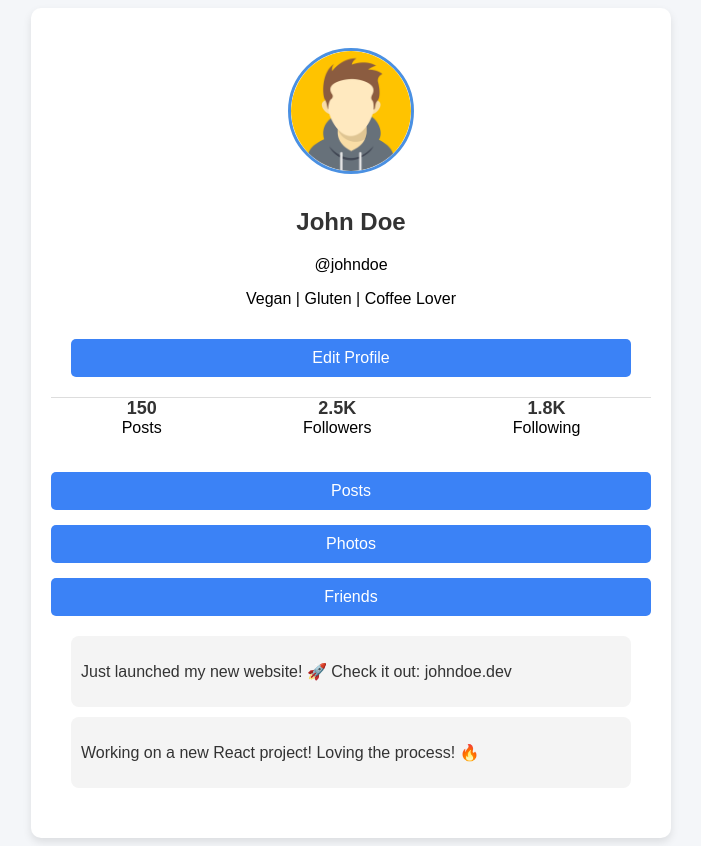
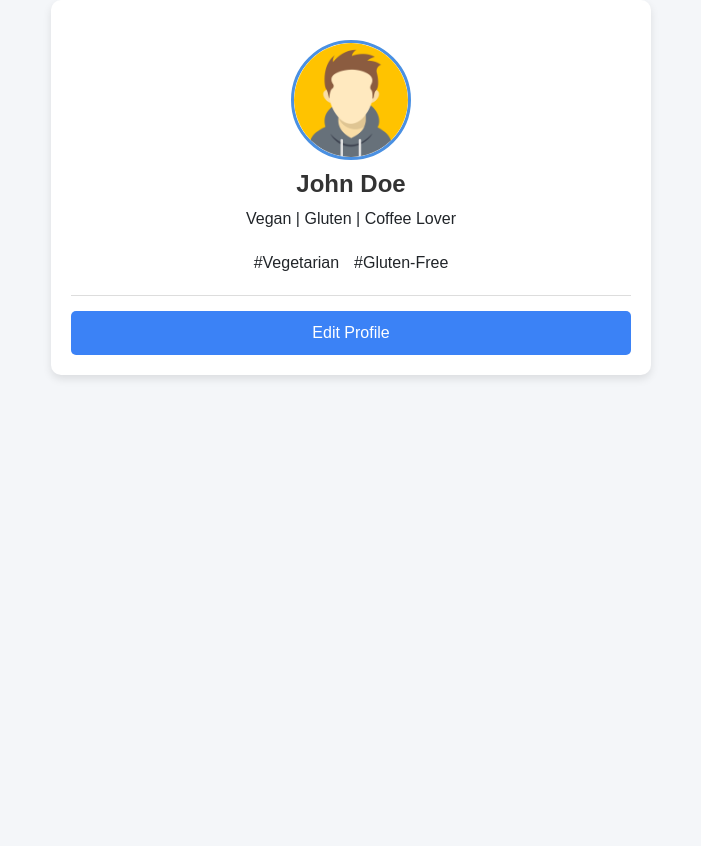
Before and after one commit to hod25/Internet-Project-Front, a React (Vite) app: page /profile in a window 1280 px wide. Shown: the whole page, without its empty margins (289-990 px from the left). After the commit the page ends 800 px from the top, so only its background shows below. Built offline with nearby package versions, Linux system fonts and the light colour scheme; no server answers.

Commit message:
google auth

```diff
--- a/src/main.tsx
+++ b/src/main.tsx
@@ -1,17 +1,15 @@
-import React from "react";
-import ReactDOM from "react-dom/client";
-import App from "./App";
-import { AuthProvider } from "./context/AuthContext";
-import { GoogleOAuthProvider } from "@react-oauth/google";
+import { StrictMode } from 'react'
+import { createRoot } from 'react-dom/client'
+import 'bootstrap/dist/css/bootstrap.css'
+import App from './App'
+import { GoogleOAuthProvider } from '@react-oauth/google'
 
-const GOOGLE_CLIENT_ID = import.meta.env.VITE_GOOGLE_CLIENT_ID;
+const clientId = "687802932885-nk0egqje6ob9qp376qih5n0rf8g7pk1f.apps.googleusercontent.com"
 
-ReactDOM.createRoot(document.getElementById("root")!).render(
-    <React.StrictMode>
-        <GoogleOAuthProvider clientId={GOOGLE_CLIENT_ID}>
-            <AuthProvider>
-                <App />
-            </AuthProvider>
-        </GoogleOAuthProvider>
-    </React.StrictMode>
-);
+createRoot(document.getElementById('root')!).render(
+  <StrictMode>
+    <GoogleOAuthProvider clientId={clientId}>
+      <App />
+    </GoogleOAuthProvider>
+  </StrictMode>,
+)
--- a/src/pages/profile.tsx
+++ b/src/pages/profile.tsx
@@ -1,57 +1,35 @@
 import { FC } from "react";
-// import { useNavigate } from "react-router-dom";
 import "../styles/profile.css";
 import avatar from "../assets/avatar.png";
 import { Link } from "react-router-dom";
 
-
 const Profile: FC = () => {
-  // const navigate = useNavigate();
-
+  const username = "John Doe"; // שם המשתמש מהשרת
+  const bio = "Vegan | Gluten | Coffee Lover"; // הביו מהשרת
+  const allergies = ["Vegetarian", "Gluten-Free"]; // התגיות מהשרת
   return (
     <div className="profile-container">
       <div className="profile-header">
         <img src={avatar} alt="Profile" className="profile-avatar" />
         <div className="profile-info">
-          <h2>John Doe</h2>
-          <p>@johndoe</p>
-          <p className="bio"> Vegan | Gluten | Coffee Lover</p>
-        </div>
-        <Link to="/edit-profile">
-        <button className="edit-profile">Edit Profile</button>
-        </Link>
-      </div>
-
-      <div className="profile-stats">
-        <div>
-          <strong>150</strong>
-          <span>Posts</span>
-        </div>
-        <div>
-          <strong>2.5K</strong>
-          <span>Followers</span>
-        </div>
-        <div>
-          <strong>1.8K</strong>
-          <span>Following</span>
+          <h2>{username}</h2>
+          <p className="bio">{bio}</p>
+          <div className="allergies-container">
+          {allergies.length > 0 ? (
+            allergies.map((option, index) => (
+              <span key={index} className="allergy-option">#{option}</span>
+            ))
+          ) : (
+            <p>No allergies/preferences selected</p>
+          )}
+          </div>
         </div>
       </div>
 
-      <div className="profile-tabs">
-        <button className="active">Posts</button>
-        <button>Photos</button>
-        <button>Friends</button>
-      </div>
-
-      <div className="profile-content">
-        <div className="post">
-          <p>Just launched my new website! 🚀 Check it out: johndoe.dev</p>
+          <Link to="/edit-profile">
+          <button className="edit-profile">Edit Profile</button>
+        </Link>
         </div>
-        <div className="post">
-          <p>Working on a new React project! Loving the process! 🔥</p>
-        </div>
-      </div>
-    </div>
   );
 };
 
```
